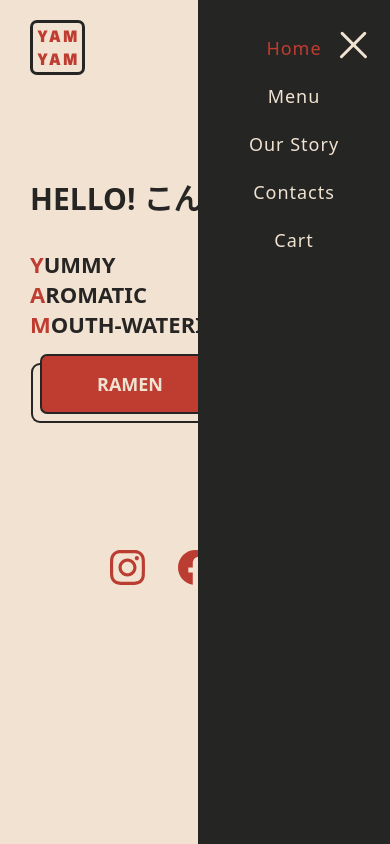
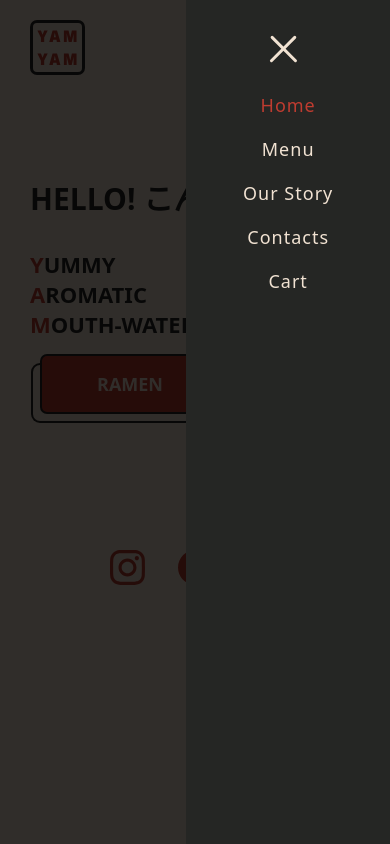
Before and after one commit to aarsaevv/yamyam, a Vue app: page / in a window 390 px wide. Both pictures are taken after a click on the element 343 px from the left and 47 px from the top of the page. Built offline with nearby package versions, Linux system fonts and the light colour scheme.

Commit message:
Complete mobile version

```diff
--- a/src/components/UI/Navbar.vue
+++ b/src/components/UI/Navbar.vue
@@ -32,7 +32,18 @@
 					<img src="../../assets/nav-burger.svg" alt="Navigation" />
 				</div>
 				<div
-					:class="mobileNavIsVisible ? '' : 'hidden'"
+					@wheel.prevent
+					@touchmove.prevent
+					@scroll.prevent
+					@click="toggleNav()"
+					:class="mobileNavIsVisible ? 'active' : 'hidden'"
+					class="tint"
+				></div>
+				<div
+					@wheel.prevent
+					@touchmove.prevent
+					@scroll.prevent
+					:class="mobileNavIsVisible ? 'active' : 'hidden'"
 					class="link__navigation--mobile"
 				>
 					<a @click="toggleNav()" class="navbar__close-button"
@@ -139,7 +150,7 @@
 			position: fixed;
 			top: 0px;
 			right: 0px;
-			width: 40%;
+			width: calc(100% - 57vw);
 			height: 100%;
 			padding: 18px;
 			background: #252624;
@@ -150,7 +161,7 @@
 		.link__navigation--mobile a {
 			display: flex;
 			justify-content: center;
-			padding: 18px 0 6px 0;
+			padding: 4px 0 16px 0;
 			color: #f1e2d2;
 		}
 
@@ -159,9 +170,20 @@
 		}
 
 		.navbar__close-button {
-			position: absolute;
+			position: relative;
+			right: -57px;
 			top: 2px;
-			right: 11px;
+			width: 45px;
+		}
+
+		.tint {
+			position: fixed;
+			height: 100%;
+			background: rgba(0, 0, 0, 0.8);
+			width: calc(100% - 40vw);
+			top: 0px;
+			right: 180px;
+			z-index: 99;
 		}
 	}
 </style>
--- a/src/router/index.js
+++ b/src/router/index.js
@@ -60,6 +60,9 @@ const router = createRouter({
 	history: createWebHistory(),
 	routes,
 	linkActiveClass: "active",
+	scrollBehavior() {
+		return { top: 0 };
+	},
 });
 
 export default router;
```
Lines whose indentation alone changed are shown as unchanged.
